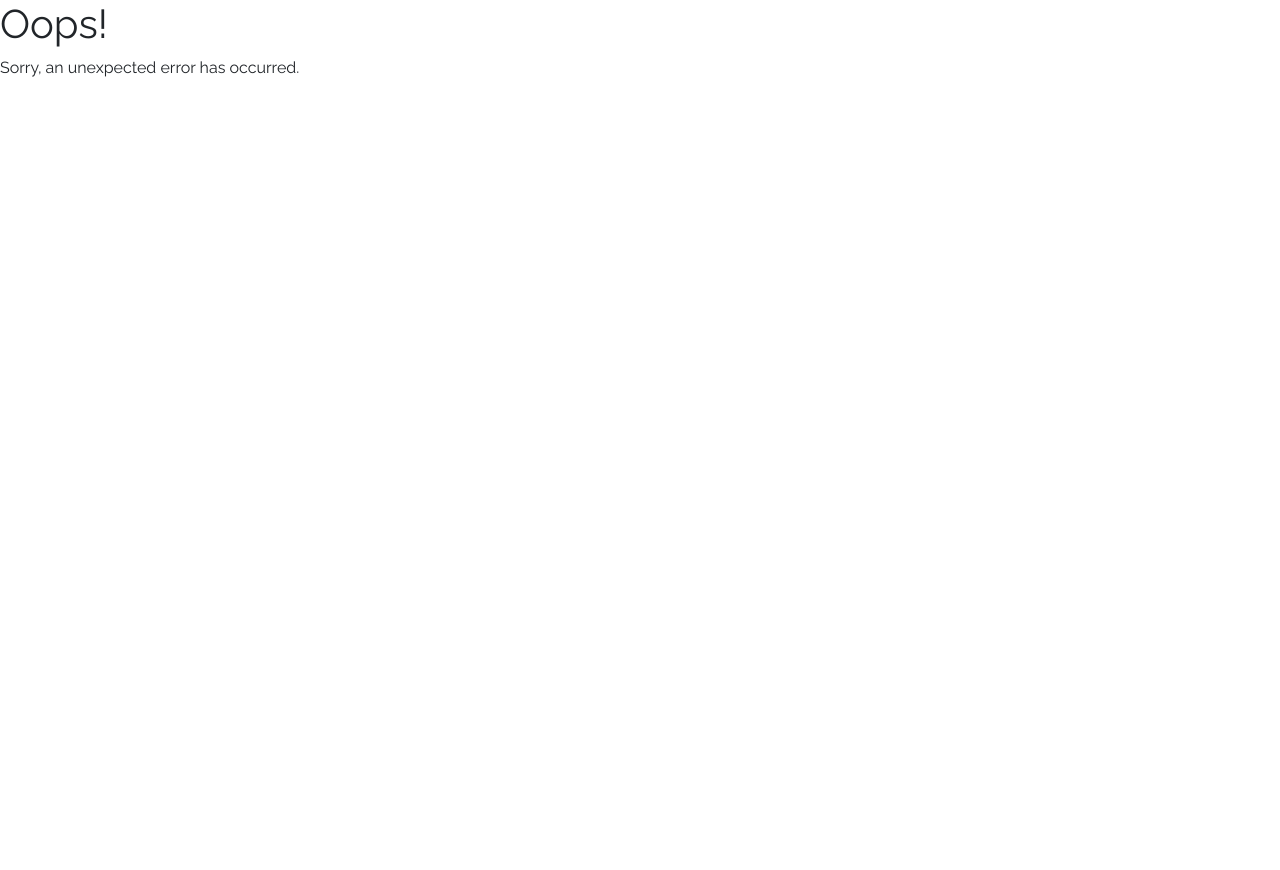
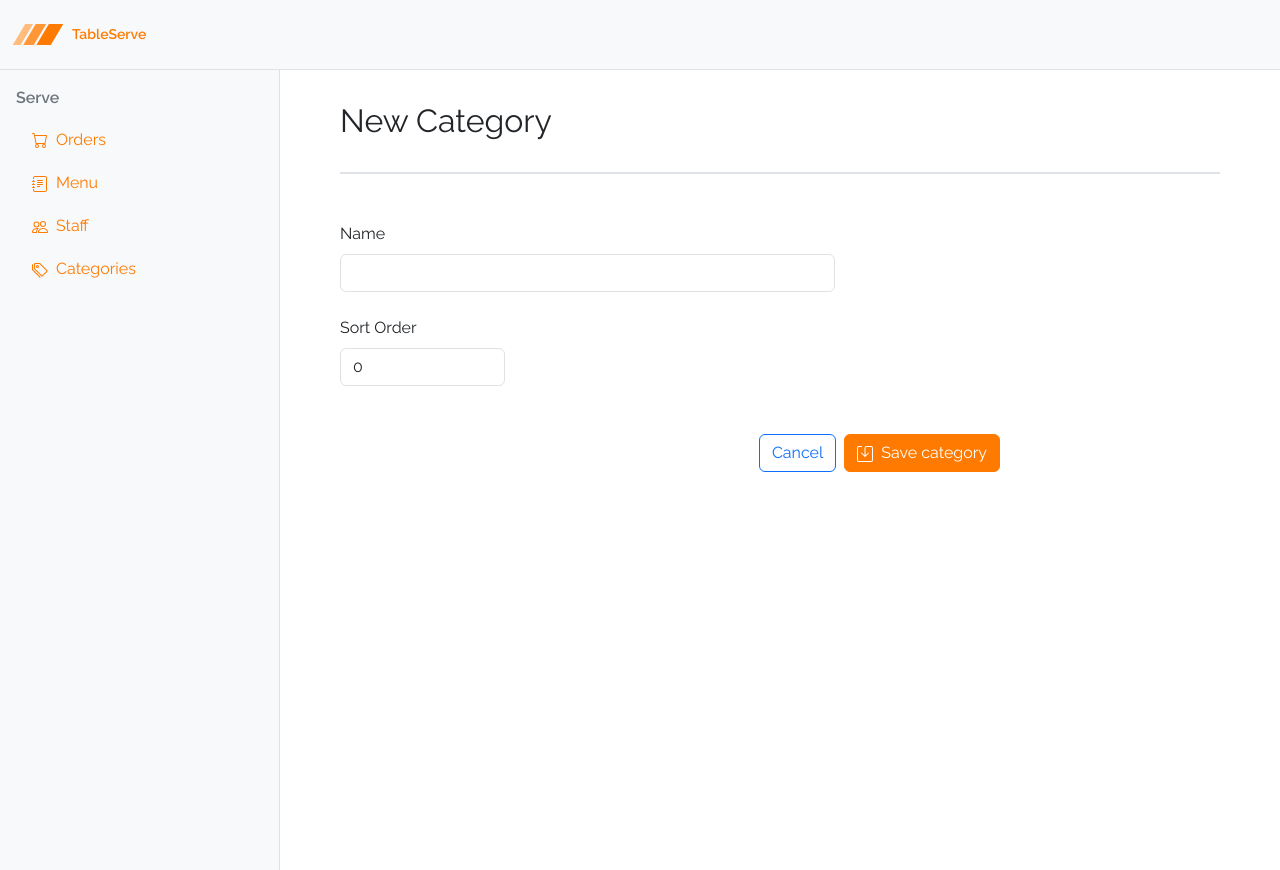
Before and after one commit to bbottstql/TableServe.Web, a React (Vite) app: page /categories/create in a window 1280 px wide. Before the commit the page ends 800 px from the top, so only its background shows below. Built offline with nearby package versions, Linux system fonts and the light colour scheme.

Commit message:
Added categories form and create and edit

```diff
--- a/src/categories/CategoryAPI.ts
+++ b/src/categories/CategoryAPI.ts
@@ -13,4 +13,18 @@ export const categoryAPI = {
     delete(id: number) {
     return fetch(`${url}/${id}`, { method: "DELETE" });
   },
+  put(categoryitem: ICategory) {
+    return fetch (`${url}/${categoryitem.id}`, {
+      method: "PUT",
+      body: JSON.stringify(categoryitem),
+      headers: { "Content-Type": "application/json" },
+    });
+  },
+post(categoryitem: ICategory): Promise<ICategory> {
+    return fetch(url, {
+      method: "POST",
+      body: JSON.stringify(categoryitem),
+      headers: { "Content-Type": "application/json" },
+    }).then((r) => r.json());
+  }
 };
--- /dev/null
+++ b/src/categories/CategoryCreatePage.tsx
@@ -0,0 +1,14 @@
+import CategoryForm from "./CategoryForm";
+
+function CategoryCreatePage() {
+  return (
+    <section className="content container-fluid mx-5 my-2 py-4">
+      <div className="d-flex justify-content-between pb-4 mb-5 border-bottom border-2">
+        <h2>New Category</h2>
+      </div>
+      <CategoryForm />
+    </section>
+  );
+}
+
+export default CategoryCreatePage;
--- /dev/null
+++ b/src/categories/CategoryEditPage.tsx
@@ -0,0 +1,14 @@
+import CategoryForm from "./CategoryForm";
+
+function CategoryEditPage() {
+  return (
+    <section className="content container-fluid mx-5 my-2 py-4">
+      <div className="d-flex justify-content-between pb-4 mb-5 border-bottom border-2">
+        <h2>Edit Category</h2>
+      </div>
+      <CategoryForm />
+    </section>
+  );
+}
+
+export default CategoryEditPage;
--- /dev/null
+++ b/src/categories/CategoryForm.tsx
@@ -0,0 +1,93 @@
+import { Link, useNavigate, useParams } from "react-router-dom";
+import bootstrapIcons from "../assets/bootstrap-icons.svg";
+import { useForm, SubmitHandler } from "react-hook-form";
+import toast from "react-hot-toast";
+import { ICategory } from "./Icategory";
+import { categoryAPI } from "./CategoryAPI";
+
+const emptyCategory: ICategory = {
+  id: undefined,
+  name: "",
+  sortOrder: 0,
+};
+
+function CategoryForm() {
+  const navigate = useNavigate();
+  const { id } = useParams<{ id: string }>();
+
+  const {
+    register,
+    handleSubmit,
+    formState: { errors },
+  } = useForm<ICategory>({
+    defaultValues: async () => {
+      if (!id) return emptyCategory;
+      return await categoryAPI.find(Number(id));
+    },
+  });
+
+  const save: SubmitHandler<ICategory> = async (category) => {
+    try {
+      if (!category.id) await categoryAPI.post(category);
+      else await categoryAPI.put(category);
+    } catch (error: any) {
+      toast.error(error.message, { duration: 6000 });
+      return;
+    }
+
+    toast.success("Successfully saved.");
+    navigate("/categories");
+  };
+
+  return (
+    <form className="d-flex flex-wrap w-75 gap-2" onSubmit={handleSubmit(save)}>
+      <div className="mb-3 w-75">
+        <label htmlFor="name" className="form-label">
+          Name
+        </label>
+        <input
+          id="name"
+          type="text"
+          {...register("name", { required: "Name is required" })}
+          className={`form-control ${errors?.name && "is-invalid"}`}
+        />
+        <div className="invalid-feedback">{errors?.name?.message}</div>
+      </div>
+
+      <div className="mb-3 w-25">
+        <label htmlFor="sortOrder" className="form-label">
+          Sort Order
+        </label>
+        <input
+          id="sortOrder"
+          type="number"
+          {...register("sortOrder", {
+            valueAsNumber: true,
+            required: "Sort order is required",
+          })}
+          className={`form-control ${errors?.sortOrder && "is-invalid"}`}
+        />
+        <div className="invalid-feedback">{errors?.sortOrder?.message}</div>
+      </div>
+
+      <div className="d-flex justify-content-end w-100 mt-4">
+        <Link to="/categories" className="btn btn-outline-primary me-2">
+          Cancel
+        </Link>
+        <button type="submit" className="btn btn-primary">
+          <svg
+            className="bi pe-none me-2"
+            width={16}
+            height={16}
+            fill="#FFFFFF"
+          >
+            <use xlinkHref={`${bootstrapIcons}#save`} />
+          </svg>
+          Save category
+        </button>
+      </div>
+    </form>
+  );
+}
+
+export default CategoryForm;
--- a/src/main.tsx
+++ b/src/main.tsx
@@ -15,6 +15,8 @@ import StaffEditPage from "./staff/StaffEditPage.tsx";
 import OrderDetailPage from "./orders/OrderDetailPage.tsx";
 import CategoryDetailPage from "./categories/CategoryDetailPage.tsx";
 import CategoriesPage from "./categories/CategoriesPage.tsx";
+import CategoryCreatePage from "./categories/CategoryCreatePage.tsx";
+import CategoryEditPage from "./categories/CategoryEditPage.tsx";
 import OrderItemCreatePage from "./orderItems/OrderItemCreatePage.tsx";
 import OrderItemEditPage from "./orderItems/OrderItemEditPage.tsx";
 
@@ -41,7 +43,8 @@ const router = createBrowserRouter([
       { path: "staff/edit/:id", element: <StaffEditPage /> },
       { path: "categories/detail/:id", element: <CategoryDetailPage /> },
       { path: "categories", element: <CategoriesPage /> },
-      // { path: "categories/edit/:id", element: < />},
+      { path: "categories/create", element: <CategoryCreatePage /> },
+      { path: "categories/edit/:id", element: <CategoryEditPage /> },
     ],
   },
 ]);
```
